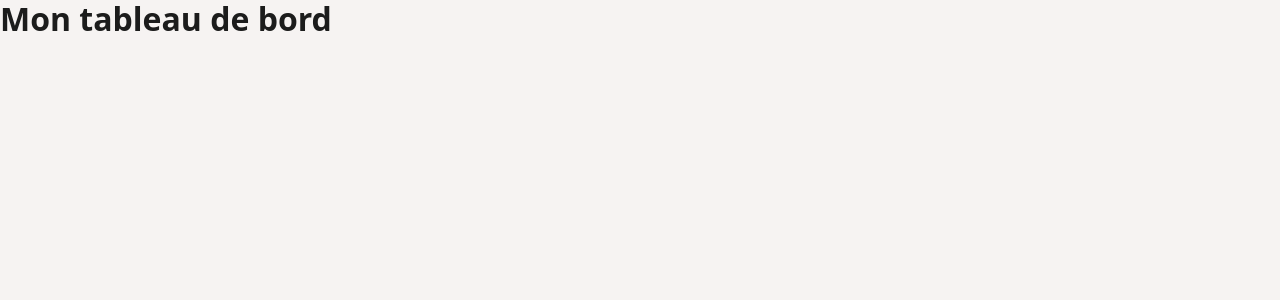
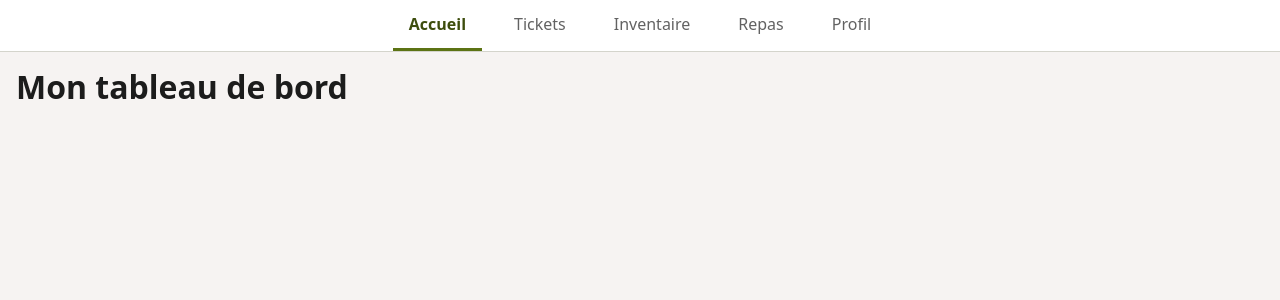
Before and after one commit to CaptainRaph/PanierFute, a React (Vite) app: page / in a window 1280 px wide. Shown: the top 300 px of the page. Built offline with nearby package versions, Linux system fonts and the light colour scheme.

Commit message:
Ajouter la barre de navigation et la mise en pafe commune

```diff
--- /dev/null
+++ b/src/composants/BarreNavigation.css
@@ -0,0 +1,90 @@
+/* BarreNavigation.css - styles du menu principal : barre collée en bas de
+   l'écran sur téléphone, barre horizontale sous l'en-tête à partir de la
+   tablette. */
+
+/* ---- Barre (mobile) ---- */
+
+.barre-navigation {
+  /* MiseEnPage empile ses éléments en colonne : order place la barre après le
+     contenu, et sticky la garde visible en bas de l'écran pendant le
+     défilement, à portée de pouce. */
+  order: 1;
+  position: sticky;
+  bottom: 0;
+  background-color: var(--couleur-surface);
+  border-top: var(--epaisseur-trait) solid var(--couleur-bordure);
+}
+
+.barre-navigation__liste {
+  display: flex;
+  padding: 0;
+  list-style: none;
+}
+
+/* Les cinq entrées se partagent la largeur à parts égales. */
+.barre-navigation__element {
+  flex: 1;
+}
+
+/* ---- Liens ---- */
+
+.barre-navigation__lien {
+  display: flex;
+  align-items: center;
+  justify-content: center;
+  min-height: var(--hauteur-cible-tactile);
+  padding: var(--espace-xs) var(--espace-xxs);
+  /* Trait transparent : réserve la place du trait du lien actif, pour que le
+     texte ne bouge pas quand on change de page. */
+  border-top: var(--epaisseur-accent) solid transparent;
+  color: var(--couleur-texte-discret);
+  font-size: var(--taille-xs);
+  text-decoration: none;
+  transition: background-color var(--duree-transition);
+}
+
+.barre-navigation__lien:hover {
+  background-color: var(--couleur-survol);
+  color: var(--couleur-texte);
+}
+
+/* Lien de la page courante : signalé par la couleur, la graisse et un trait,
+   pas par la couleur seule. */
+.barre-navigation__lien[aria-current='page'] {
+  border-top-color: var(--couleur-primaire);
+  color: var(--couleur-primaire-foncee);
+  font-weight: var(--graisse-forte);
+}
+
+/* ---- Tablette et desktop ---- */
+
+@media (min-width: 768px) {
+  /* La barre reprend sa place naturelle, sous l'en-tête. */
+  .barre-navigation {
+    order: 0;
+    position: static;
+    border-top: none;
+    border-bottom: var(--epaisseur-trait) solid var(--couleur-bordure);
+  }
+
+  .barre-navigation__liste {
+    justify-content: center;
+    gap: var(--espace-m);
+  }
+
+  .barre-navigation__element {
+    flex: none;
+  }
+
+  /* Le trait du lien actif passe en bas, contre la bordure de la barre. */
+  .barre-navigation__lien {
+    padding: var(--espace-s) var(--espace-m);
+    border-top: none;
+    border-bottom: var(--epaisseur-accent) solid transparent;
+    font-size: var(--taille-m);
+  }
+
+  .barre-navigation__lien[aria-current='page'] {
+    border-bottom-color: var(--couleur-primaire);
+  }
+}
--- a/src/composants/BarreNavigation.jsx
+++ b/src/composants/BarreNavigation.jsx
@@ -1 +1,36 @@
 // BarreNavigation.jsx - navigation principale entre les pages.
+
+import { NavLink } from 'react-router';
+
+import { CHEMINS } from '../constantes/chemins.js';
+import './BarreNavigation.css';
+
+// Entrées du menu, dans l'ordre d'affichage.
+const LIENS = [
+  { chemin: CHEMINS.TABLEAU_DE_BORD, libelle: 'Accueil' },
+  { chemin: CHEMINS.TICKETS, libelle: 'Tickets' },
+  { chemin: CHEMINS.INVENTAIRE, libelle: 'Inventaire' },
+  { chemin: CHEMINS.REPAS, libelle: 'Repas' },
+  { chemin: CHEMINS.PROFIL, libelle: 'Profil' },
+];
+
+// Affiche le menu principal. NavLink pose lui-même aria-current="page" sur le
+// lien de la page courante : c'est cet attribut que le CSS cible pour le
+// mettre en évidence.
+function BarreNavigation() {
+  return (
+    <nav className="barre-navigation" aria-label="Navigation principale">
+      <ul className="barre-navigation__liste">
+        {LIENS.map((lien) => (
+          <li key={lien.chemin} className="barre-navigation__element">
+            <NavLink to={lien.chemin} className="barre-navigation__lien">
+              {lien.libelle}
+            </NavLink>
+          </li>
+        ))}
+      </ul>
+    </nav>
+  );
+}
+
+export default BarreNavigation;
--- /dev/null
+++ b/src/composants/MiseEnPage.css
@@ -0,0 +1,13 @@
+/* MiseEnPage.css - styles du gabarit commun : colonne de la hauteur de
+   l'écran, avec le contenu qui occupe la place restante. */
+
+.mise-en-page {
+  display: flex;
+  flex-direction: column;
+  min-height: 100dvh;
+}
+
+.mise-en-page__contenu {
+  flex: 1;
+  padding: var(--espace-m);
+}
--- a/src/composants/MiseEnPage.jsx
+++ b/src/composants/MiseEnPage.jsx
@@ -1,2 +1,21 @@
 // MiseEnPage.jsx - gabarit commun des pages connectées : en-tête,
 // navigation et zone de contenu.
+import { Outlet } from 'react-router';
+
+import BarreNavigation from './BarreNavigation.jsx';
+import './MiseEnPage.css';
+
+function MiseEnPage() {
+  return (
+    <div className="mise-en-page">
+      <header>
+        <BarreNavigation />
+      </header>
+      <main className="mise-en-page__contenu">
+        <Outlet />
+      </main>
+    </div>
+  );
+}
+
+export default MiseEnPage;
```
Also changed, not shown: src/routes.jsx (+7 -1 lines).
